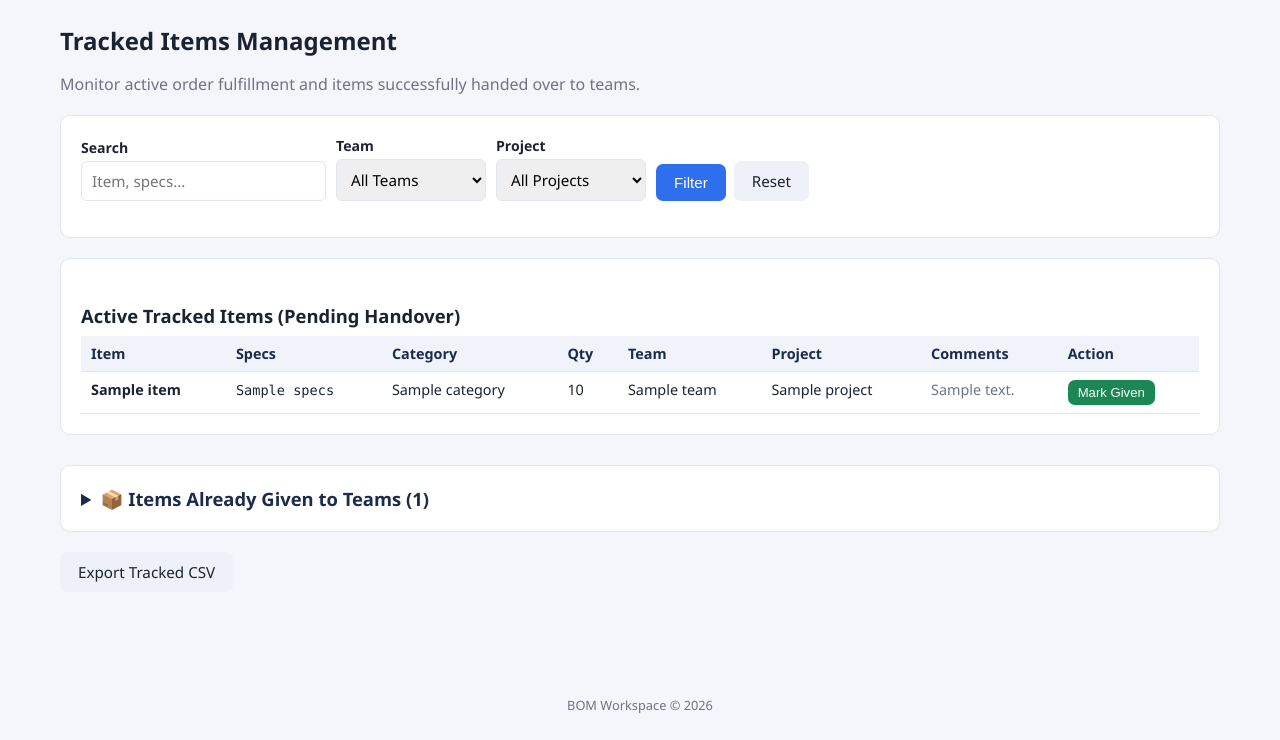
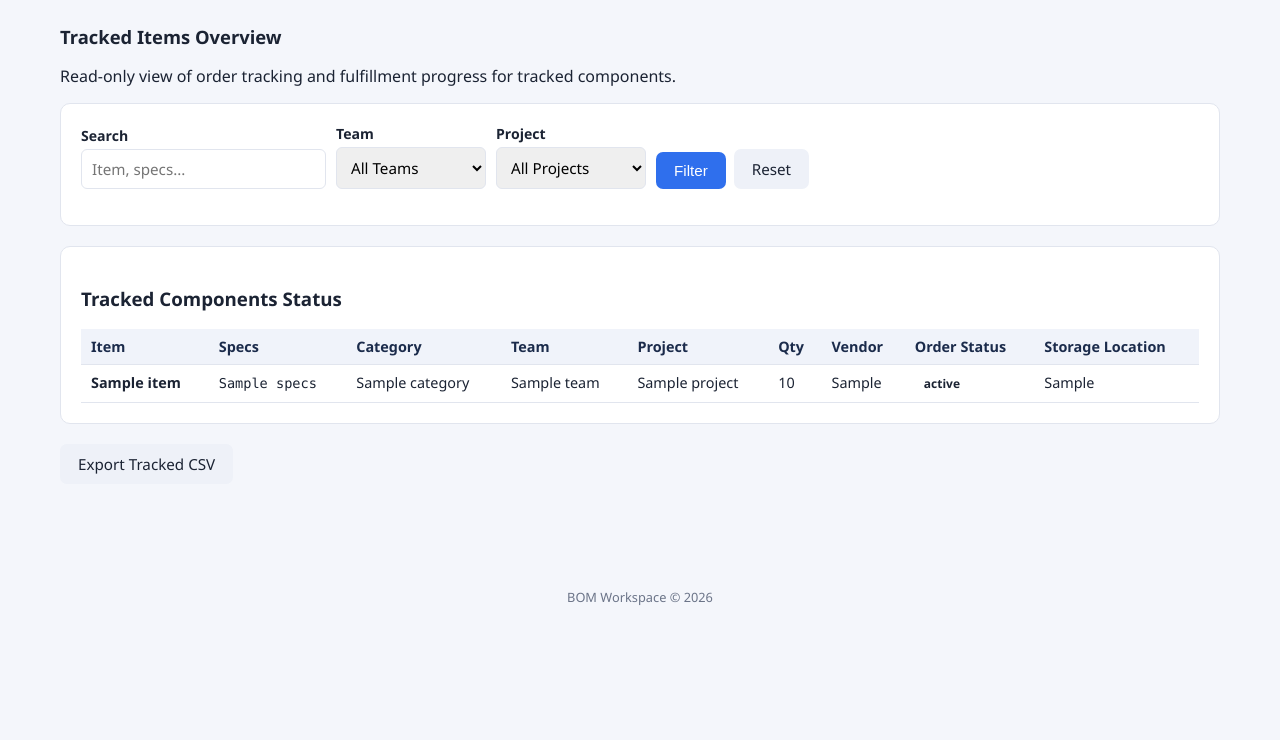
Before and after one commit to railsiderobotics/bom-tracking, a Flask app: template templates/tracked.html in a window 1280 px wide. Shown: the part 60-800 px from the top of the page. Run offline with Flask 3, Linux system fonts and the light colour scheme; the template is opened without the code that fills it: most values are stand-ins (such as "Sample title", 1, 10 or a date in 2020); some libraries are stand-ins or nearby versions.

Commit message:
item tracking edits

```diff
--- a/app.py
+++ b/app.py
@@ -814,23 +814,9 @@ def order_view():
     return render_template("order.html", groups=groups, options=options,
                            args=request.args, summary=summary)
 
-@app.route("/order/tracked", methods=["GET", "POST"])
+@app.route("/order/tracked", methods=["GET"])
 @admin_required
 def tracked_view():
-    conn = get_conn()
-    cur = conn.cursor()
-    if request.method == "POST":
-        item_id = request.form.get("item_id")
-        action = request.form.get("action")
-        if action == "toggle_given":
-            cur.execute("UPDATE bom_items SET is_given = NOT COALESCE(is_given, FALSE) WHERE id = %s", (item_id,))
-            conn.commit()
-        cur.close()
-        conn.close()
-        return redirect(url_for("tracked_view"))
-    cur.close()
-    conn.close()
-
     items = fetch_items(active_only=True, orderable_only=False, approved_only=True)
 
     def is_ignored_material(it):
@@ -842,14 +828,11 @@ def tracked_view():
         rv = (it.get("resolved_vendor") or "").lower()
         return ("repeat mk2" in name) or ("railsid" in rv) or ("railside" in rv)
 
-    active_tracked = [i for i in items if i.get("orderable") == 1 and not i.get("is_given") and not is_ignored_material(i) and not is_ignored_by_vendor(i)]
-    given_tracked = [i for i in items if i.get("orderable") == 1 and i.get("is_given") and not is_ignored_material(i) and not is_ignored_by_vendor(i)]
-
-    active_tracked = apply_filters(active_tracked, request.args)
-    given_tracked = apply_filters(given_tracked, request.args)
+    tracked_items = [i for i in items if not is_ignored_material(i) and not is_ignored_by_vendor(i)]
+    tracked_items = apply_filters(tracked_items, request.args)
 
     options = filter_options(fetch_items(active_only=True, approved_only=True))
-    return render_template("tracked.html", items=active_tracked, given_items=given_tracked, options=options, args=request.args)
+    return render_template("tracked.html", items=tracked_items, options=options, args=request.args)
 
 @app.route("/admin/teams")
 @admin_required
--- a/templates/tracked.html
+++ b/templates/tracked.html
@@ -1,9 +1,11 @@
 {% extends "base.html" %}
-{% block title %}Tracked Items - BOM Workspace{% endblock %}
+{% block title %}Tracked Items Overview - BOM Workspace{% endblock %}
 
 {% block content %}
-<h1>Tracked Items Management</h1>
-<p class="subtitle">Monitor active order fulfillment and items successfully handed over to teams.</p>
+<div class="page-header">
+    <h2>Tracked Items Overview</h2>
+    <p>Read-only view of order tracking and fulfillment progress for tracked components.</p>
+</div>
 
 <!-- Filters card -->
 <div class="card">
@@ -37,9 +39,9 @@
     </form>
 </div>
 
-<!-- Active Tracked Items -->
+<!-- Read-Only Tracked Items Table -->
 <div class="card">
-    <h2>Active Tracked Items (Pending Handover)</h2>
+    <h3>Tracked Components Status</h3>
     {% if items %}
     <div class="table-scroll">
         <table>
@@ -48,29 +50,29 @@
                     <th>Item</th>
                     <th>Specs</th>
                     <th>Category</th>
-                    <th>Qty</th>
                     <th>Team</th>
                     <th>Project</th>
-                    <th>Comments</th>
-                    <th>Action</th>
+                    <th>Qty</th>
+                    <th>Vendor</th>
+                    <th>Order Status</th>
+                    <th>Storage Location</th>
                 </tr>
             </thead>
             <tbody>
-                {% for i in items %}
+                {% for item in items %}
                 <tr>
-                    <td><strong>{{ i.item }}</strong></td>
-                    <td><span class="mono">{{ i.specs }}</span></td>
-                    <td>{{ i.category }}</td>
-                    <td>{{ i.qty }}</td>
-                    <td>{{ i.team }}</td>
-                    <td>{{ i.project }}</td>
-                    <td class="muted">{{ i.comments }}</td>
+                    <td><strong>{{ item.item }}</strong></td>
+                    <td><span class="mono">{{ item.specs }}</span></td>
+                    <td>{{ item.category }}</td>
+                    <td>{{ item.team }}</td>
+                    <td>{{ item.project }}</td>
+                    <td>{{ item.qty }}</td>
+                    <td>{{ item.resolved_vendor or 'Unspecified' }}</td>
                     <td>
-                        <form method="POST">
-                            <input type="hidden" name="item_id" value="{{ i.id }}">
-                            <input type="hidden" name="action" value="toggle_given">
-                            <button type="submit" class="btn small" style="background: var(--green);">Mark Given</button>
-                        </form>
+                        <span class="badge">{{ item.order_status or 'Not Ordered' }}</span>
+                    </td>
+                    <td>
+                        <span>{{ item.storage_location or '(none)' }}</span>
                     </td>
                 </tr>
                 {% endfor %}
@@ -79,58 +81,9 @@
     </div>
     {% else %}
     <div class="empty-state">
-        <p>No active tracked items found.</p>
+        <p class="text-muted">No tracked items found matching your filter criteria.</p>
     </div>
     {% endif %}
-</div>
-
-<!-- Fulfilled / Given Items Dropdown -->
-<div class="card" style="margin-top: 30px;">
-    <details>
-        <summary style="font-weight: 600; font-size: 1.15rem; cursor: pointer; color: var(--navy);">
-            📦 Items Already Given to Teams ({{ given_items|length }})
-        </summary>
-        <div style="margin-top: 15px;">
-            {% if given_items %}
-            <div class="table-scroll">
-                <table>
-                    <thead>
-                        <tr>
-                            <th>Item</th>
-                            <th>Specs</th>
-                            <th>Category</th>
-                            <th>Qty</th>
-                            <th>Team</th>
-                            <th>Project</th>
-                            <th>Action</th>
-                        </tr>
-                    </thead>
-                    <tbody>
-                        {% for i in given_items %}
-                        <tr>
-                            <td><strong>{{ i.item }}</strong></td>
-                            <td><span class="mono">{{ i.specs }}</span></td>
-                            <td>{{ i.category }}</td>
-                            <td>{{ i.qty }}</td>
-                            <td>{{ i.team }}</td>
-                            <td>{{ i.project }}</td>
-                            <td>
-                                <form method="POST">
-                                    <input type="hidden" name="item_id" value="{{ i.id }}">
-                                    <input type="hidden" name="action" value="toggle_given">
-                                    <button type="submit" class="btn small secondary">Unmark Given</button>
-                                </form>
-                            </td>
-                        </tr>
-                        {% endfor %}
-                    </tbody>
-                </table>
-            </div>
-            {% else %}
-            <p class="muted" style="margin-top: 10px;">No items have been marked as given to teams yet.</p>
-            {% endif %}
-        </div>
-    </details>
 </div>
 
 <div style="margin-top: 20px;">
```
